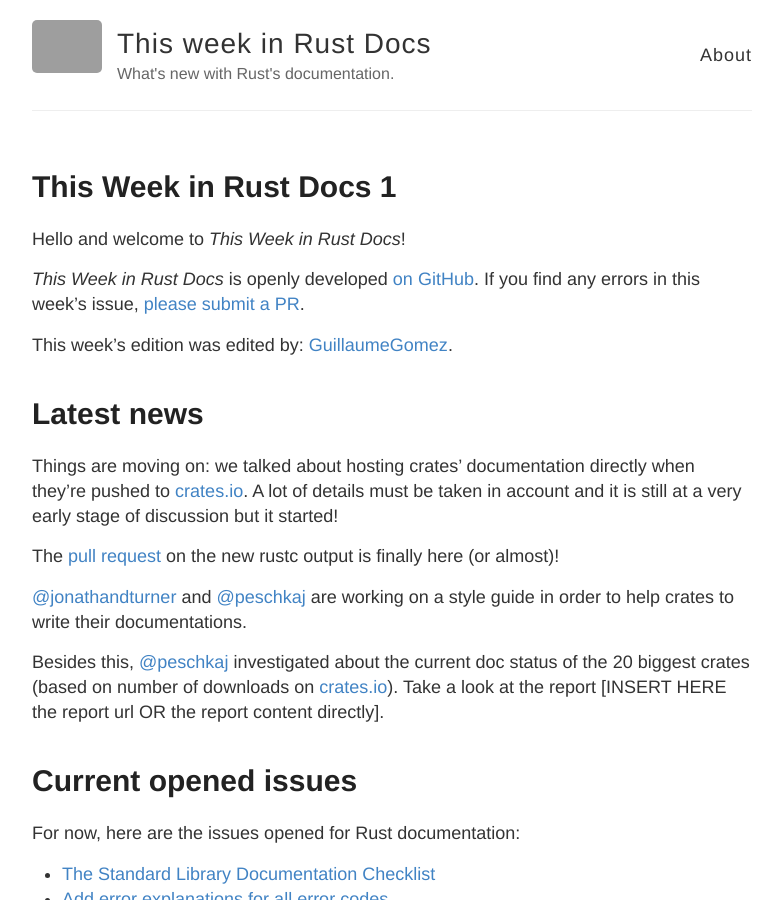
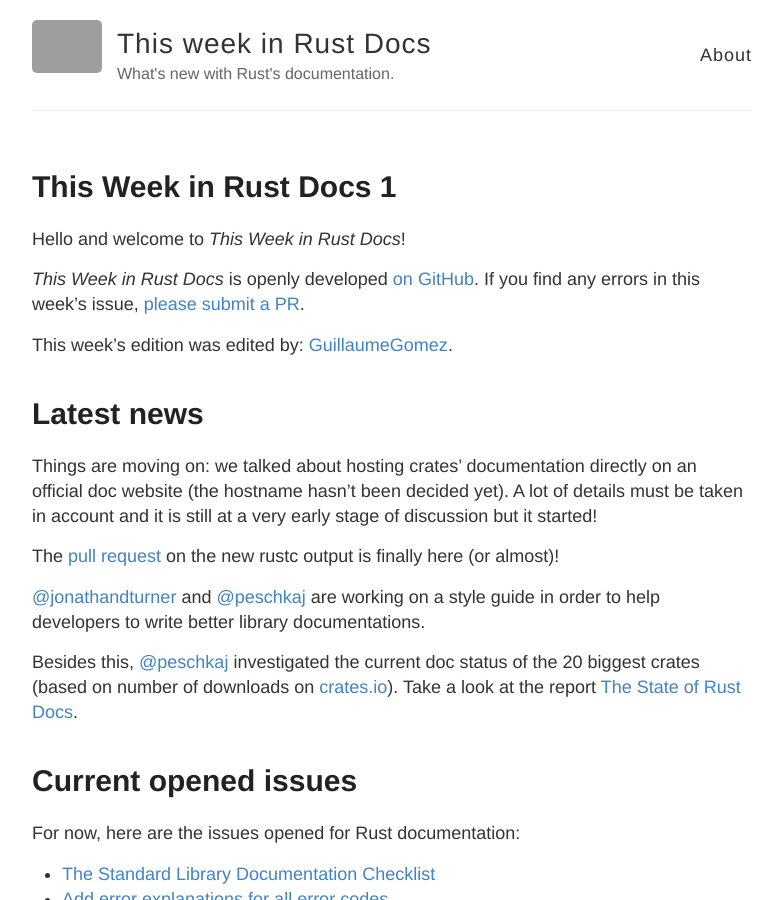
Before and after one commit to GuillaumeGomez/this-week-in-rust-docs, a Jekyll site: the page built from _posts/2016-5-1-this-week-in-rust-docs-2.md, in a window 1280 px wide and 900 px high. Shown: the whole window, without its empty margins (248-1030 px from the left). Built offline with Jekyll 4.4.1, drawn with Linux system fonts in a browser that asks for light colours; grey boxes are pictures that could not be loaded.

Commit message:
Minor grammar fix, adding link
Slight grammar fix and added a link to "The State of Rust Docs"

```diff
--- a/_posts/2016-5-1-this-week-in-rust-docs-2.md
+++ b/_posts/2016-5-1-this-week-in-rust-docs-2.md
@@ -13,13 +13,13 @@ This week's edition was edited by: [GuillaumeGomez](https://github.com/Guillaume
 
 # Latest news
 
-Things are moving on: we talked about hosting crates' documentation directly when they're pushed to [crates.io](https://crates.io). A lot of details must be taken in account and it is still at a very early stage of discussion but it started!
+Things are moving on: we talked about hosting crates' documentation directly on an official doc website (the hostname hasn't been decided yet). A lot of details must be taken in account and it is still at a very early stage of discussion but it started!
 
 The [pull request](https://github.com/rust-lang/rust/pull/32756) on the new rustc output is finally here (or almost)!
 
-[@jonathandturner](https://github.com/jonathandturner) and [@peschkaj](https://github.com/peschkaj) are working on a style guide in order to help crates to write their documentations.
+[@jonathandturner](https://github.com/jonathandturner) and [@peschkaj](https://github.com/peschkaj) are working on a style guide in order to help developers to write better library documentations.
 
-Besides this, [@peschkaj](https://github.com/peschkaj) investigated about the current doc status of the 20 biggest crates (based on number of downloads on [crates.io](https://crates.io)). Take a look at the report [INSERT HERE the report url OR the report content directly].
+Besides this, [@peschkaj](https://github.com/peschkaj) investigated the current doc status of the 20 biggest crates (based on number of downloads on [crates.io](https://crates.io)). Take a look at the report [The State of Rust Docs](https://facility9.com/2016/04/the-state-of-rust-docs-2016/).
 
 # Current opened issues
 
```
